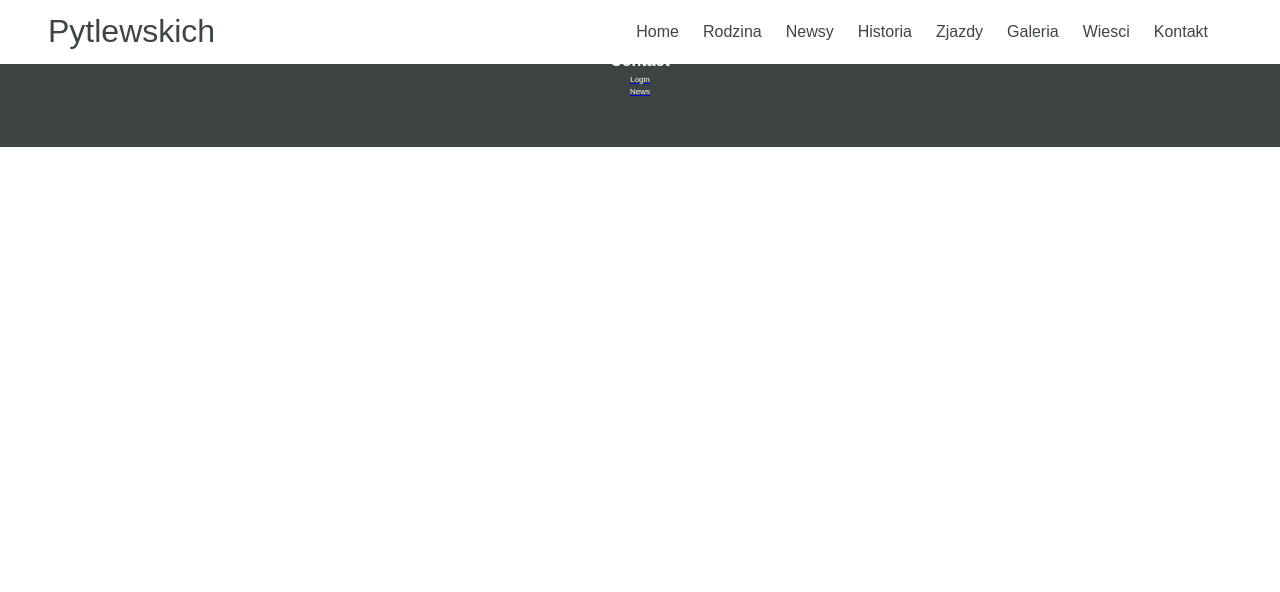
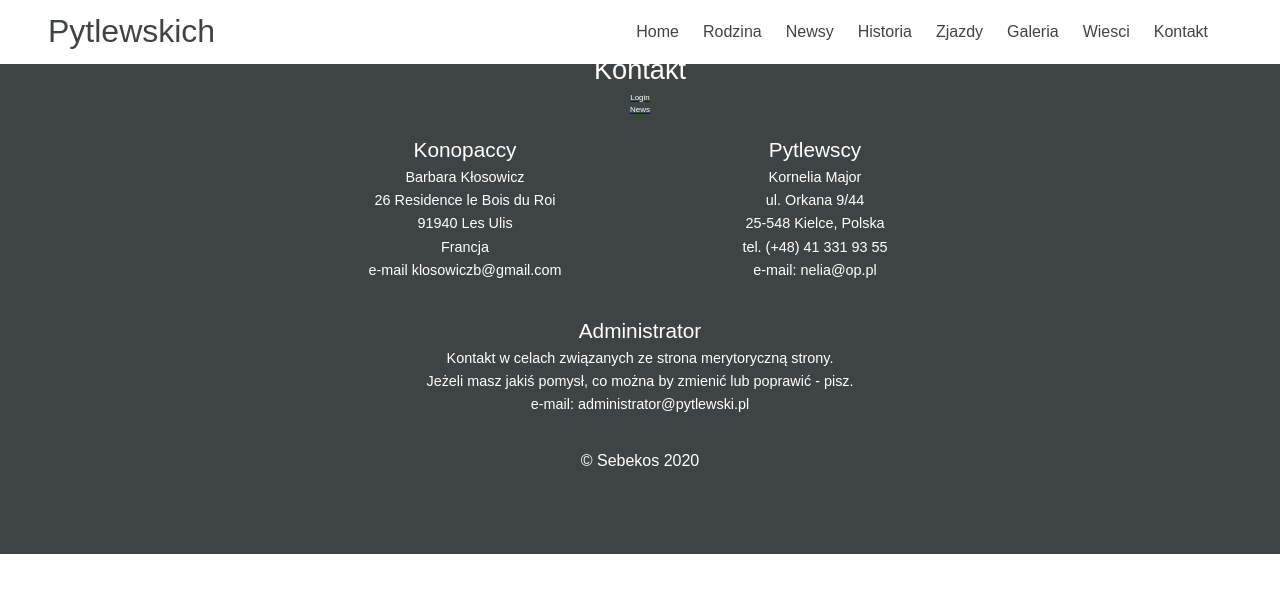
Before and after one commit to sebekos/nela-app, a React (Create React App) app in the folder client/: page /addphotos/1 in a window 1280 px wide. Shown: the top 592 px of the page. Built offline with nearby package versions, Linux system fonts and the light colour scheme.

Commit message:
Starting on Rodzina...

```diff
--- a/client/src/components/galleryview/GalleryView.js
+++ b/client/src/components/galleryview/GalleryView.js
@@ -10,13 +10,14 @@ import timeFormat from "../../utils/timeFormat";
 
 const Container = styled.div`
     max-width: 1000px;
-    margin: auto;
+    margin: 0 auto 2rem;
     padding: 6rem 0 0;
     min-height: 100vh;
 `;
 
 const InfoContainer = styled.div`
     max-width: 400px;
+    margin: 2rem;
 `;
 
 const TitleText = styled.div`
@@ -25,6 +26,7 @@ const TitleText = styled.div`
 
 const BodyText = styled.div`
     font-size: 1rem;
+    padding: 1rem 0;
 `;
 
 const DateText = styled.div`
--- a/client/src/components/layout/Footer.js
+++ b/client/src/components/layout/Footer.js
@@ -5,15 +5,14 @@ import { Link } from "react-router-dom";
 const Container = styled.div`
     width: 100%;
     text-align: center;
-    padding: 3rem;
+    padding: 3rem 0;
     color: white;
     background-color: #3e4444;
 `;
 
 const TitleText = styled.div`
     margin: auto;
-    font-size: 1rem;
-    font-weight: bold;
+    font-size: 1.7rem;
 `;
 
 const LoginText = styled.div`
@@ -22,16 +21,81 @@ const LoginText = styled.div`
     color: white;
 `;
 
+const ContactInfoContainer = styled.div`
+    display: grid;
+    grid-template-columns: 1fr 1fr;
+    max-width: 700px;
+    margin: 1rem auto 2rem;
+`;
+
+const ContactCol = styled.div`
+    width: fit-content;
+    margin: auto;
+`;
+
+const ContactTitle = styled.div`
+    font-size: 1.3rem;
+`;
+
+const ContactBody = styled.p`
+    font-size: 0.9rem;
+`;
+
+const ContactInfo = () => {
+    return (
+        <ContactInfoContainer>
+            <ContactCol>
+                <ContactTitle>Konopaccy</ContactTitle>
+                <ContactBody>Barbara Kłosowicz</ContactBody>
+                <ContactBody>26 Residence le Bois du Roi</ContactBody>
+                <ContactBody>91940 Les Ulis</ContactBody>
+                <ContactBody>Francja</ContactBody>
+                <ContactBody>e-mail klosowiczb@gmail.com</ContactBody>
+            </ContactCol>
+            <ContactCol>
+                <ContactTitle>Pytlewscy</ContactTitle>
+                <ContactBody>Kornelia Major</ContactBody>
+                <ContactBody>ul. Orkana 9/44</ContactBody>
+                <ContactBody>25-548 Kielce, Polska</ContactBody>
+                <ContactBody>tel. (+48) 41 331 93 55</ContactBody>
+                <ContactBody>e-mail: nelia@op.pl</ContactBody>
+            </ContactCol>
+        </ContactInfoContainer>
+    );
+};
+
+const AdminInfoContainer = styled.div``;
+
+const AdminInfo = () => {
+    return (
+        <AdminInfoContainer>
+            <ContactTitle>Administrator</ContactTitle>
+            <ContactBody>Kontakt w celach związanych ze strona merytoryczną strony.</ContactBody>
+            <ContactBody>Jeżeli masz jakiś pomysł, co można by zmienić lub poprawić - pisz.</ContactBody>
+            <ContactBody>e-mail: administrator@pytlewski.pl</ContactBody>
+        </AdminInfoContainer>
+    );
+};
+
+const CopyRight = styled.div`
+    margin: 2rem 0;
+`;
+
+const currDate = new Date();
+
 const Footer = () => {
     return (
         <Container>
-            <TitleText>Contact</TitleText>
+            <TitleText>Kontakt</TitleText>
             <Link to="/login">
                 <LoginText>Login</LoginText>
             </Link>
             <Link to="/newsy">
                 <LoginText>News</LoginText>
             </Link>
+            <ContactInfo />
+            <AdminInfo />
+            <CopyRight>&copy; Sebekos {currDate.getFullYear()}</CopyRight>
         </Container>
     );
 };
```
